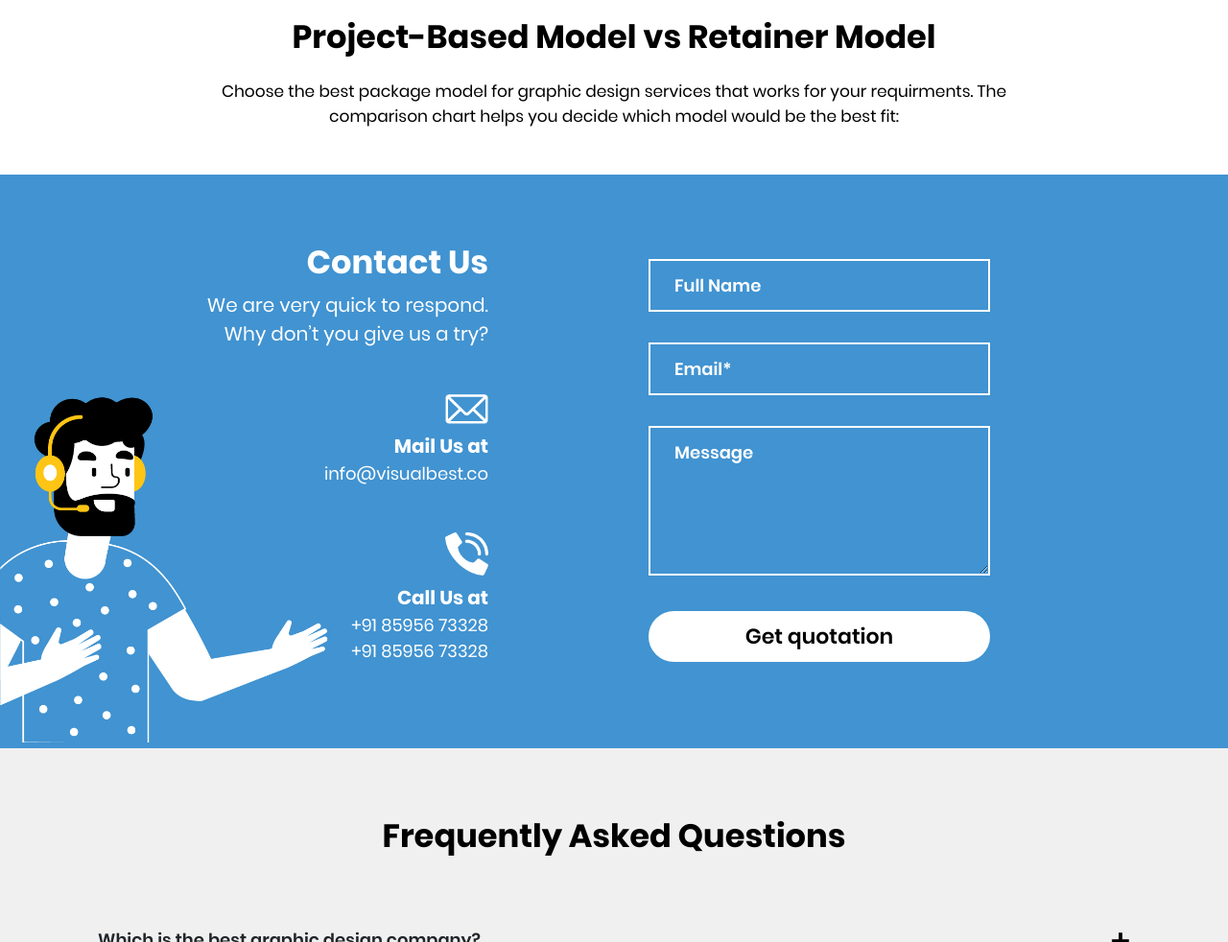
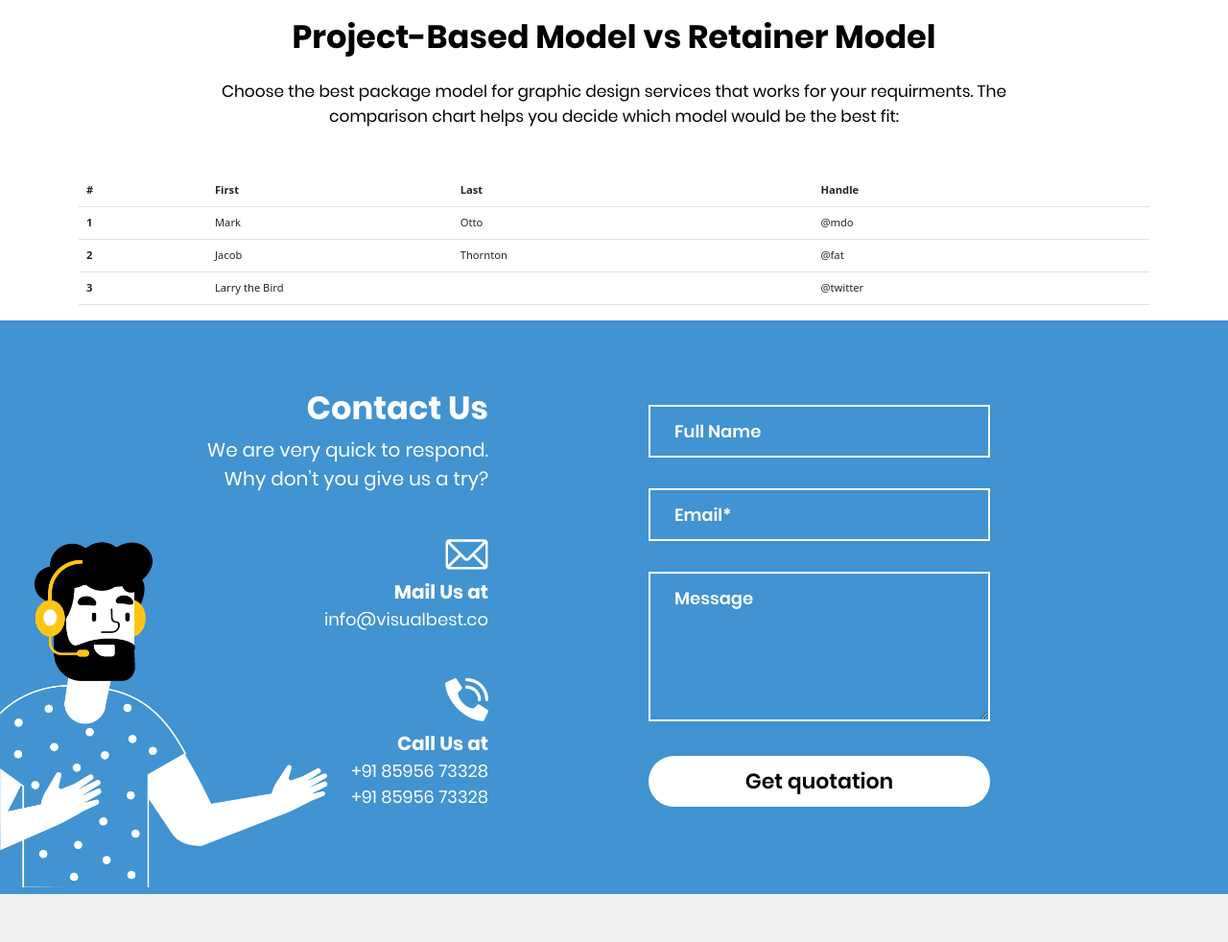
Before and after one commit to codingclap/visualbest, a plain HTML site: page graphic-design.html in a window 1280 px wide. Shown: the part 3339-4321 px from the top of the page at 96% size. Drawn offline with nearby package versions, Linux system fonts and the light colour scheme.

Commit message:
table added to the graphic page

```diff
--- a/graphic-design.html
+++ b/graphic-design.html
@@ -1170,9 +1170,42 @@
                             data-color="black">Project-Based Model vs Retainer Model
                         </h3>
                         <p class="pt-2 pt-md-3 pb-3 text-center" data-font-style="popping-regular" data-para="17px"
-                            line-height="1.5em" data-color="black">Choose the best package model for graphic design services that works for your requirments. The comparison chart helps you decide which model would be the best fit:</p>
-                    </div>
-                </div>
+                            line-height="1.5em" data-color="black">Choose the best package model for graphic design
+                            services that works for your requirments. The comparison chart helps you decide which model
+                            would be the best fit:</p>
+                    </div>
+                </div>
+            </div>
+            <div class="container">
+                <table class="table">
+                    <thead>
+                        <tr>
+                            <th scope="col">#</th>
+                            <th scope="col">First</th>
+                            <th scope="col">Last</th>
+                            <th scope="col">Handle</th>
+                        </tr>
+                    </thead>
+                    <tbody>
+                        <tr>
+                            <th scope="row">1</th>
+                            <td>Mark</td>
+                            <td>Otto</td>
+                            <td>@mdo</td>
+                        </tr>
+                        <tr>
+                            <th scope="row">2</th>
+                            <td>Jacob</td>
+                            <td>Thornton</td>
+                            <td>@fat</td>
+                        </tr>
+                        <tr>
+                            <th scope="row">3</th>
+                            <td colspan="2">Larry the Bird</td>
+                            <td>@twitter</td>
+                        </tr>
+                    </tbody>
+                </table>
             </div>
         </div>
     </section>
```
